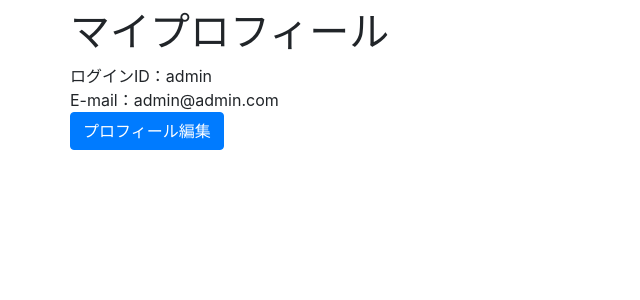
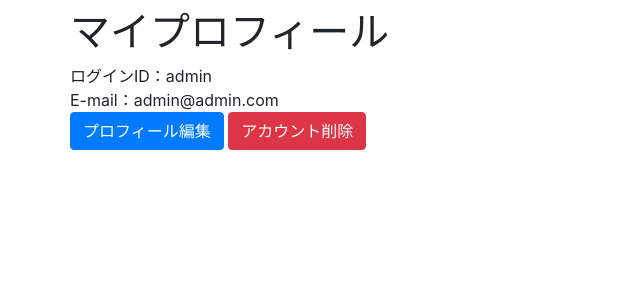
Before and after one commit to osawa-lab/twitter_clone_team_c, a Django app: page /accounts/profile in a window 1280 px wide. Shown: the part 56-356 px from the top of the page, without its empty margins (0-640 px from the left). Run offline with Django 3.2, Linux system fonts and the light colour scheme; a user stored in the database is signed in; some libraries are stand-ins or nearby versions.

Commit message:
add account delete button

```diff
--- a/twitter_clone/post/templates/registration/profile.html
+++ b/twitter_clone/post/templates/registration/profile.html
@@ -7,6 +7,7 @@
       <div class="item">ログインID：{{user.username}}</div>
       <div class="item">E-mail：{% if user.email %}{{user.email}}{% else %}未設定{% endif %}</div>
       <a href="#" class="btn btn-primary">プロフィール編集</a>
+      <a href="#" class="btn btn-danger">アカウント削除</a>
     </div>
   </div>
 {% endblock content %}
```
